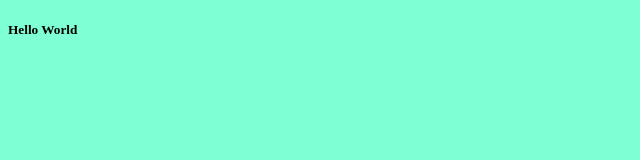
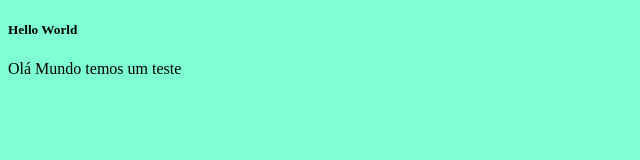
Before and after one commit to odraciroconit/TesteGit, a plain HTML site: page index.html in a window 1280 px wide. Shown: the whole page, without its empty margins (0-640 px from the left). Drawn offline with Linux system fonts and the light colour scheme.

Commit message:
first commit in my new branch

```diff
--- a/index.html
+++ b/index.html
@@ -9,5 +9,6 @@
   </head>
   <body>
     <h5>Hello World</h5>
+    <p>Olá Mundo temos um teste</p>
   </body>
 </html>
```
